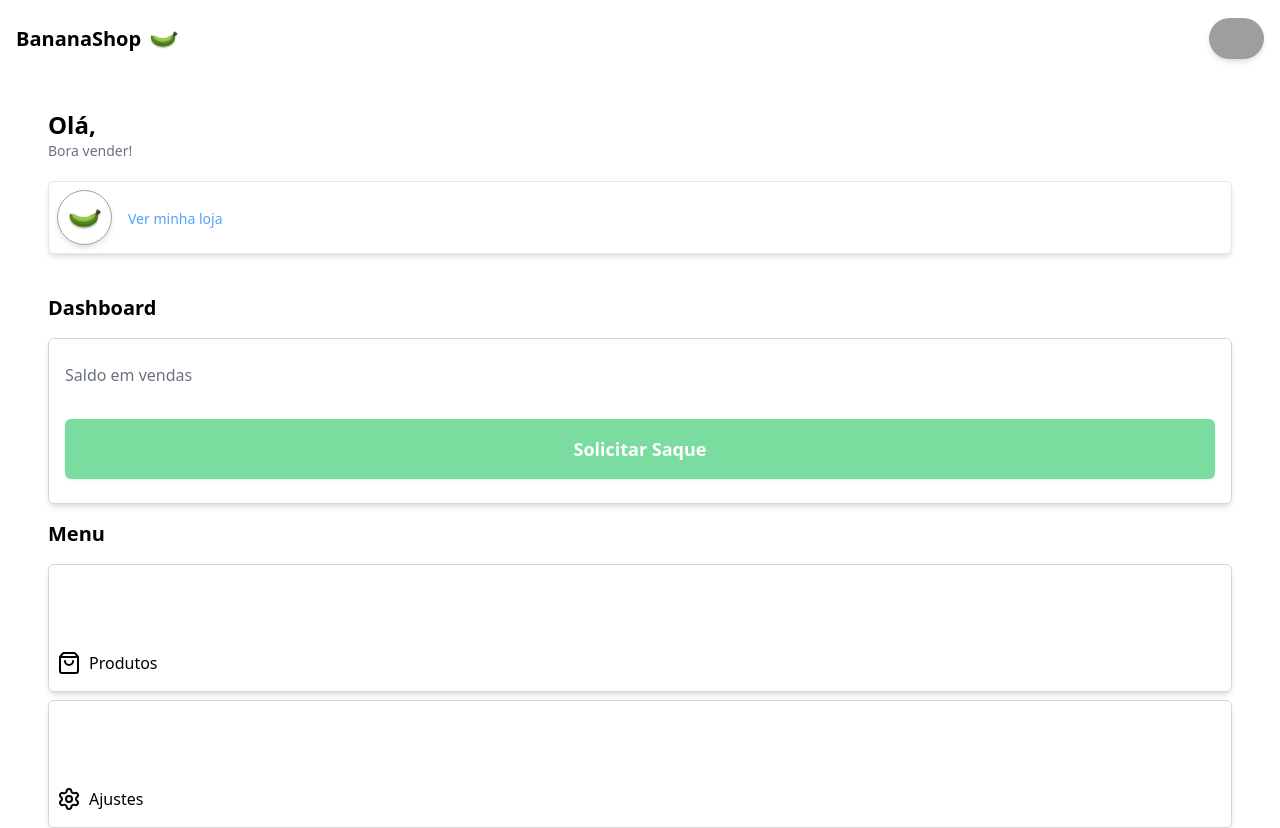
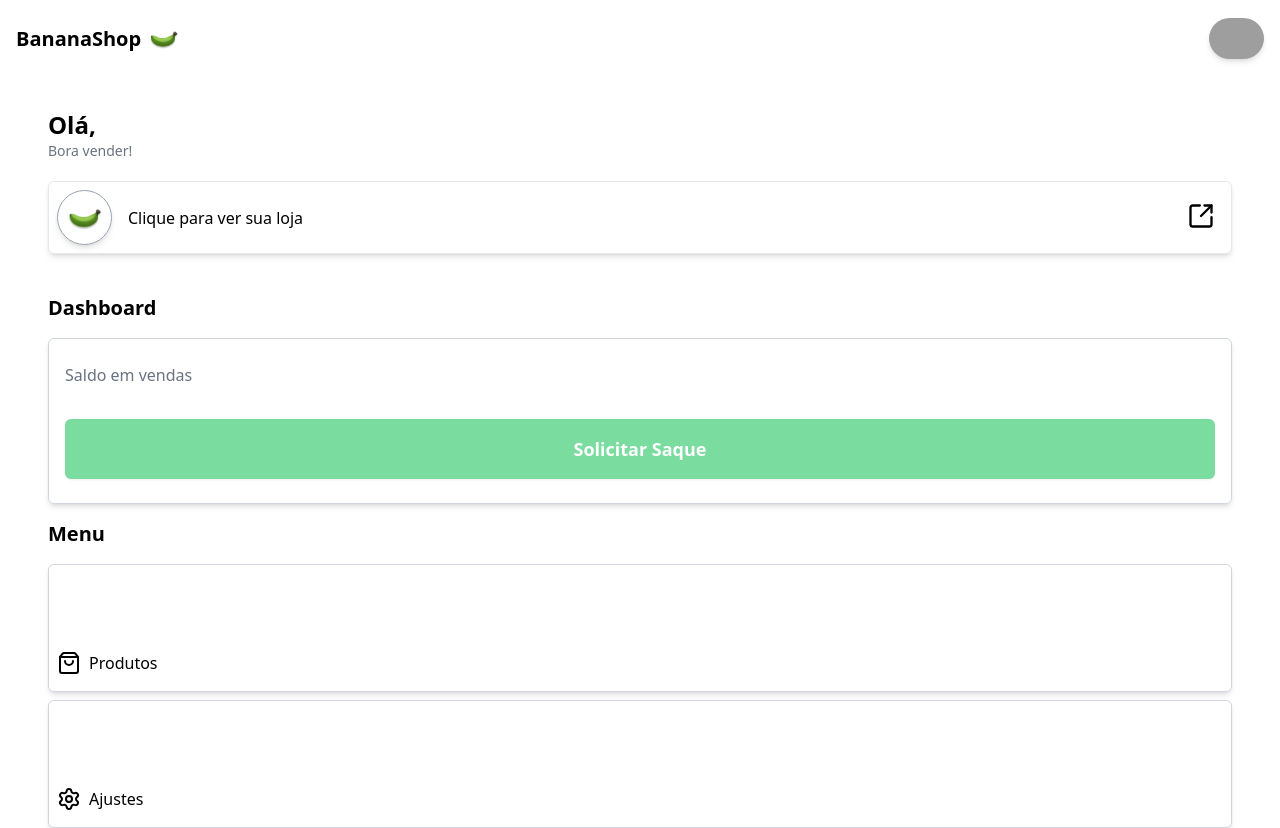
Before and after one commit to thomas-almeida/bananashop, a Next.js app in the folder frontend/: page /dashboard in a window 1280 px wide. Shown: the top 828 px of the page. Built offline with nearby package versions, Linux system fonts and the light colour scheme; no server answers; grey boxes are pictures that could not be loaded.

Commit message:
[Front] Create product Modal

```diff
--- a/frontend/app/dashboard/page.tsx
+++ b/frontend/app/dashboard/page.tsx
@@ -10,6 +10,7 @@ import { pageTree } from "@/app/utils/page-tree"
 import { useUser } from "@/hooks/use-user"
 import { useShop } from "@/hooks/use-shop"
 import Button from "../components/form/Button"
+import { SquareArrowOutUpRight } from "lucide-react"
 
 export default function Dashboard() {
     const router = useRouter();
@@ -42,7 +43,8 @@ export default function Dashboard() {
                 <h1 className="text-2xl font-semibold">Olá,{session?.user?.name}</h1>
                 <p className="text-sm text-gray-500">Bora vender!</p>
 
-                <div className="flex justify-start items-center gap-2 p-2 rounded-md my-5 mb-10 border border-gray-200 shadow-md">
+                <Link href={`/loja/${store?.name}`}>
+                    <div className="relative flex justify-start items-center gap-2 p-2 rounded-md my-5 mb-10 border border-gray-200 shadow-md">
                         <Image
                             src={store?.image || "/logo.png"}
                             alt="Avatar"
@@ -55,15 +57,12 @@ export default function Dashboard() {
                             <h2 className="text-xl font-semibold">
                                 {store?.name}
                             </h2>
-                        <Link
-                            className="w-full text-sm text-blue-400 font-medium"
-                            href={`/loja/${store?.name}`}
-                        >
-                            Ver minha loja
-                        </Link>
-                    </div>
+                            Clique para ver sua loja
                         </div>
 
+                        <SquareArrowOutUpRight className="absolute top-5 right-4 w-7 h-7 cursor-pointer" />
+                    </div>
+                </Link>
                 <div className="my-4">
                     <h2 className="text-xl font-semibold my-4">Dashboard</h2>
                     <div>
--- a/frontend/app/dashboard/products/page.tsx
+++ b/frontend/app/dashboard/products/page.tsx
@@ -14,7 +14,7 @@ export default function Products() {
     const { products, loading, refetch } = useProducts();
     const [isModalOpen, setModalOpen] = useState(false)
     const [editing, setIsEditing] = useState(false)
-    const [selectedProduct, setSelectedProduct] = useState(0)
+    const [selectedProduct, setSelectedProduct] = useState<any>(null)
     const { user } = useUser();
     console.log(products)
 
@@ -26,16 +26,18 @@ export default function Products() {
         <>
             <div className="px-4">
 
+                <div>
                     <Link
                         href={"/dashboard"}
-                    className="flex justify-start items-center mb-5"
+                        className="flex justify-start items-center mb-5 border border-slate-200 max-w-[100px] p-2 rounded shadow text-lg font-medium gap-2"
                     >
                         <ArrowLeft />
                         Voltar
                     </Link>
+                </div>
 
                 <div>
-                    <h1 className="text-3xl font-semibold">Produtos</h1>
+                    <h1 className="text-3xl font-semibold">Meus Produtos</h1>
                     <p className="text-neutral-700">Gerencie os produtos da sua loja</p>
                     <Button
                         text="Adicionar"
@@ -128,7 +130,9 @@ export default function Products() {
                 isEditing={editing}
                 product={selectedProduct >= 0 ? products[selectedProduct] : null}
                 onClose={() => {
+                    setIsEditing(false)
                     setModalOpen(false)
+                    setSelectedProduct(null)
                     refetch()
                 }}
                 storeId={user?.store || ""}
```
Lines whose indentation alone changed are shown as unchanged.
